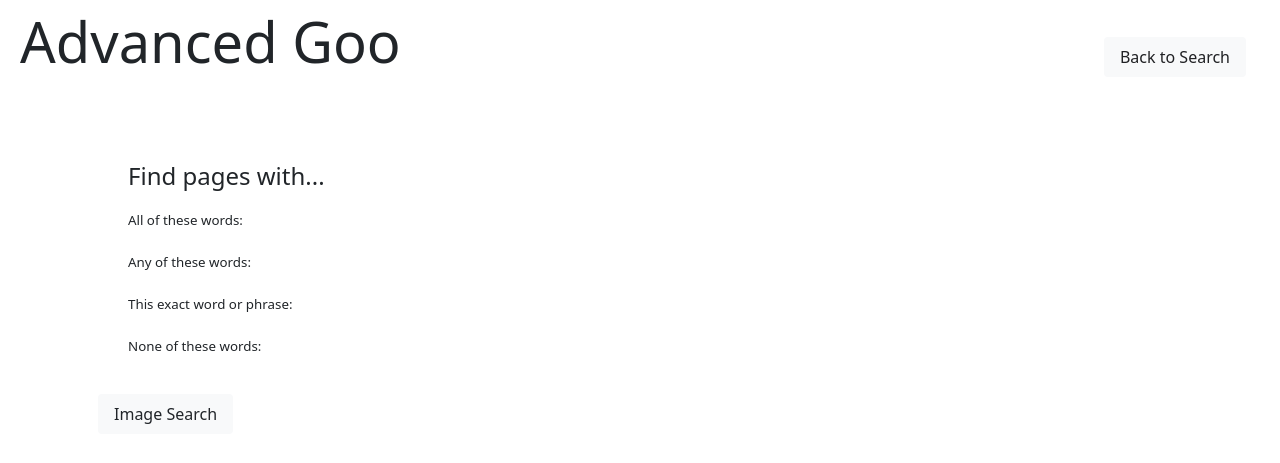
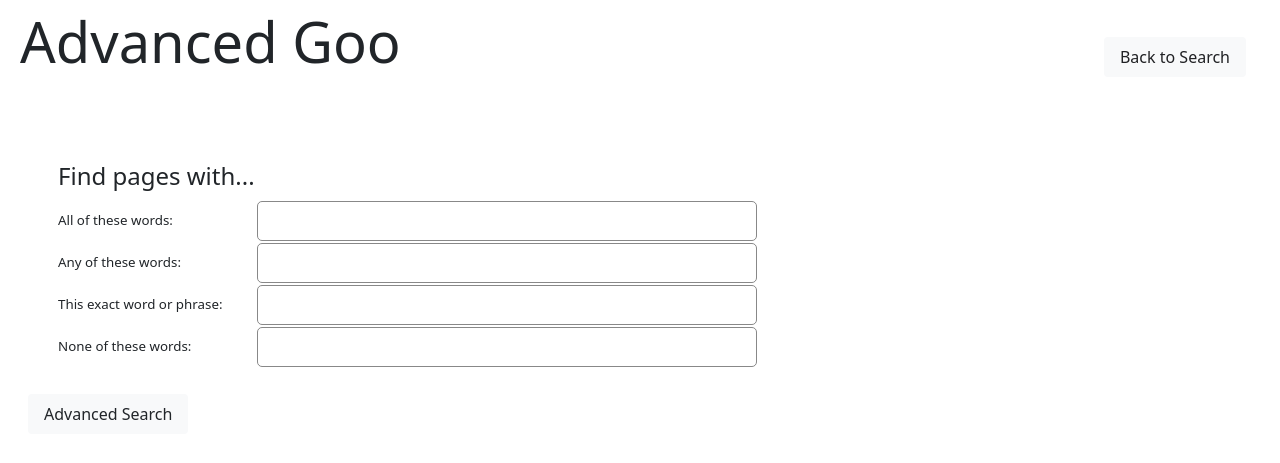
Before and after one commit to pudimlucy/CS50w, a Python web app: template search/search/template/advanced.html in a window 1280 px wide. Shown: the top 463 px of the page. Run offline with Jinja, Linux system fonts and the light colour scheme; the template is opened without the code that fills it, so the values that code supplies are empty.

Commit message:
Aesthetic changes to advanced.html part 4

```diff
--- a/search/search/template/advanced.html
+++ b/search/search/template/advanced.html
@@ -24,7 +24,7 @@
             </div>
         </div>
         <div class="d-flex justify-content-start">
-            <div class="container">
+            <div class="container" style="margin-left: 0;">
                 <form action="https://google.com/search">
                     <table class="text-input-table">
                         <tr><td><h4>Find pages with...</h4></td></tr>
@@ -46,7 +46,7 @@
                         </tr>
                     </table>
                     <div class="container">
-                        <input type="submit" class="btn searchbutton" value="Image Search" >
+                        <input type="submit" class="btn searchbutton" value="Advanced Search" >
                     </div>
                 </form>
             </div>
--- a/search/search/template/styles.css
+++ b/search/search/template/styles.css
@@ -28,6 +28,7 @@
 
 
 .searchbar-sm {
+  border-color: #888888;
   border-radius: 5px;
   margin: auto;
   padding: 7px;
```
